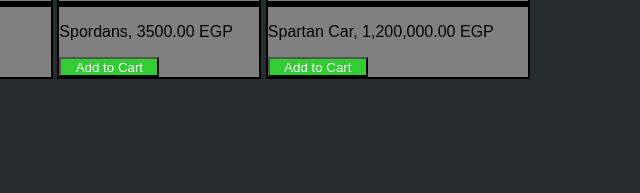
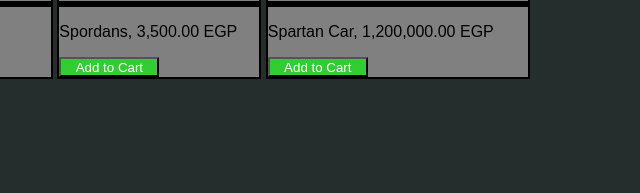
Before and after one commit to Hamza-888/Spartan-Change, a plain HTML site: page products.html in a window 1280 px wide. Shown: the part 391-584 px from the top of the page, 576-1216 px from the left. Drawn offline with Linux system fonts and the light colour scheme.

Commit message:
Update products.html

```diff
--- a/products.html
+++ b/products.html
@@ -120,7 +120,7 @@
                 </div>
                 <div class="text">
                     <p>
-                        Spordans, 3500.00 EGP
+                        Spordans, 3,500.00 EGP
                     </p>
                     <button>Add to Cart</button>
                 </div>
```
